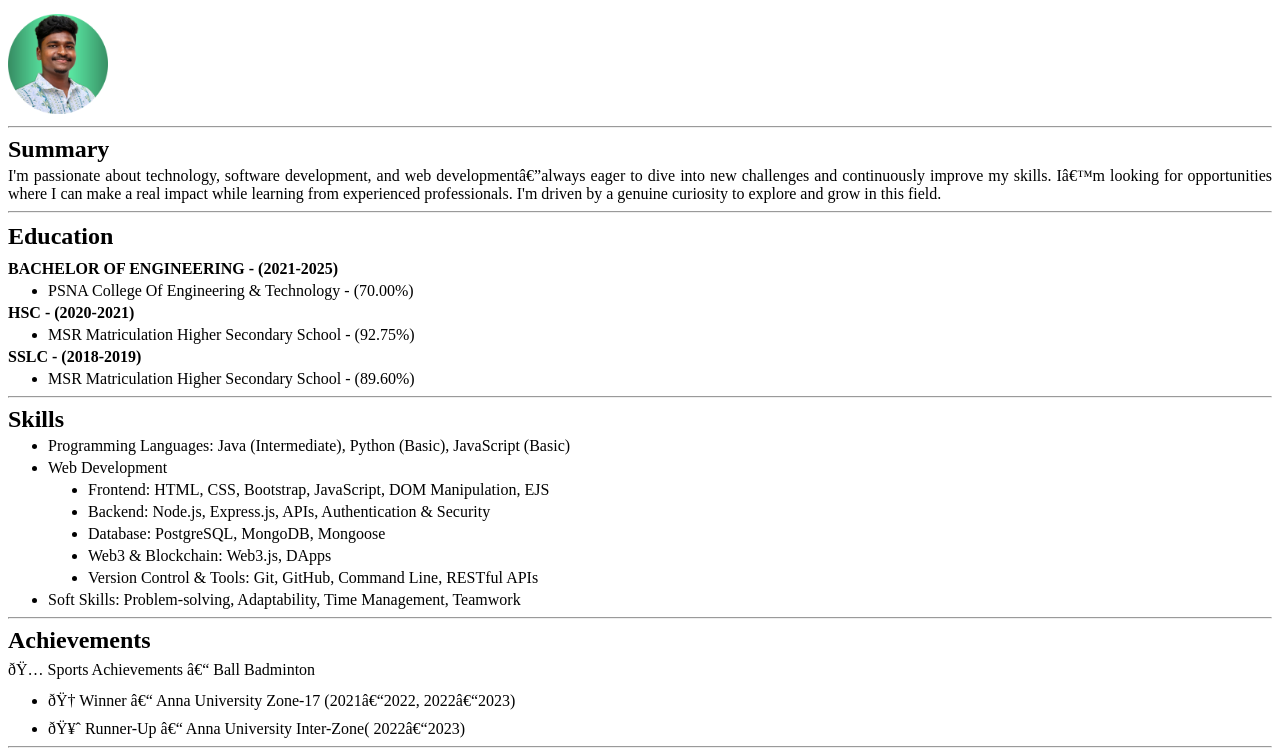
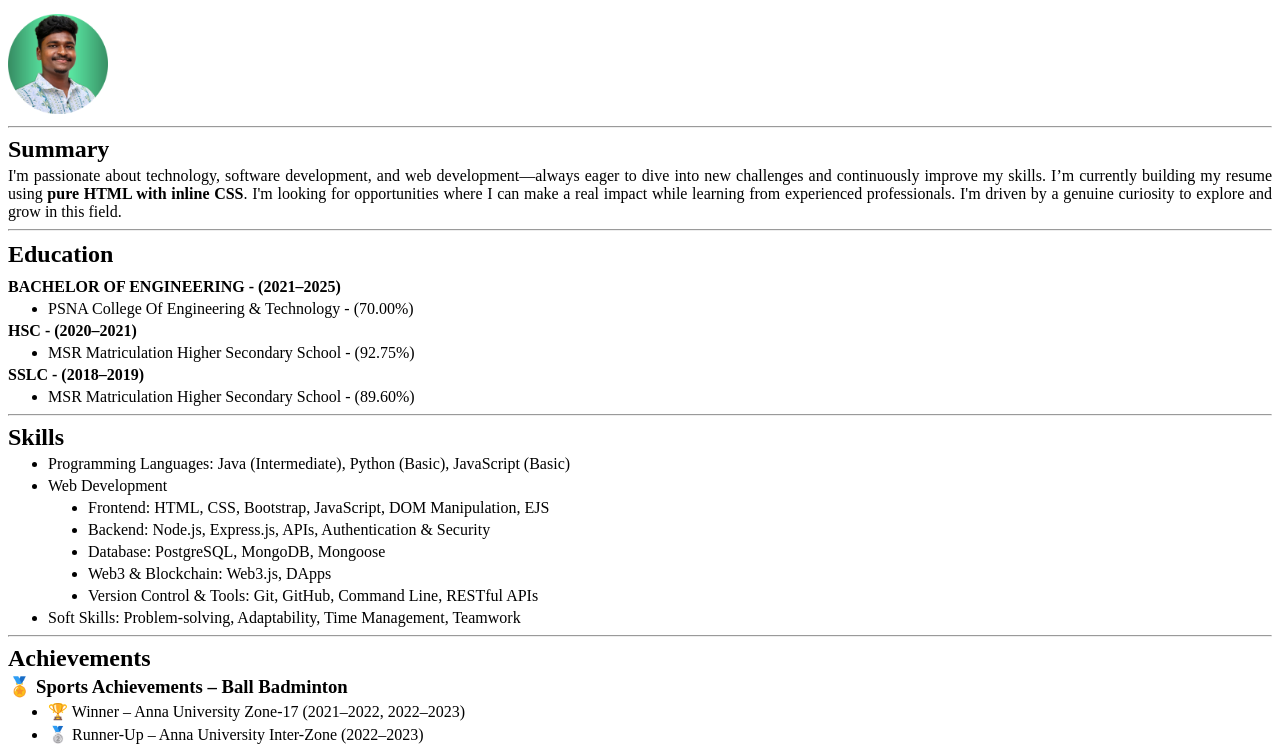
Before and after one commit to Muthukumar-1612/html-resume, a plain HTML site: page index.html in a window 1280 px wide. Shown: the part 61-811 px from the top of the page. Drawn offline with Linux system fonts and the light colour scheme.

Commit message:
index.html

```diff
--- a/index.html
+++ b/index.html
@@ -1,43 +1,42 @@
 <!DOCTYPE html>
 <html lang="en">
 <head>
-        <!-- <meta charset="UTF-8"> -->
+    <meta charset="UTF-8">
     <meta name="viewport" content="width=device-width, initial-scale=1.0">
     <title>Muthukumar's Resume</title>
 </head>
 <body>
+
     <h1>Muthukumar</h1>
-        <img src="./MUTHUKUMAR.png" height="100" style="margin-top: -5px;"/>
+    <img src="./MUTHUKUMAR.png" height="100" style="margin-top: -5px;" alt="Muthukumar's photo" />
     <hr>
+
     <h2 style="margin: 4px 0;">Summary</h2>
-        <p style="text-align: justify; margin-top: 0; margin-bottom: 0; "  >
-            I'm passionate about technology, software development, and web development—always eager to dive into new challenges and continuously improve my skills. I’m looking for opportunities where I can make a real impact while learning from experienced professionals. I'm driven by a genuine curiosity to explore and grow in this field.
+    <p style="text-align: justify; margin-top: 0; margin-bottom: 0;">
+        I'm passionate about technology, software development, and web development—always eager to dive into new challenges and continuously improve my skills. I’m currently building my resume using <strong>pure HTML with inline CSS</strong>. I'm looking for opportunities where I can make a real impact while learning from experienced professionals. I'm driven by a genuine curiosity to explore and grow in this field.
     </p>
-
     <hr>
 
     <h2 style="margin: 10px 0;">Education</h2>
-        <h4 style="margin: 4px 0;">BACHELOR OF ENGINEERING - (2021-2025)</h4>
-        <ul style="margin: 2px 0 ;">
+    <h4 style="margin: 4px 0;">BACHELOR OF ENGINEERING - (2021–2025)</h4>
+    <ul style="margin: 2px 0;">
         <li>PSNA College Of Engineering & Technology - (70.00%)</li>
     </ul>
-        <h4 style="margin: 4px 0;">HSC - (2020-2021)</h4>
-        <ul style="margin: 2px 0 ;">
+    <h4 style="margin: 4px 0;">HSC - (2020–2021)</h4>
+    <ul style="margin: 2px 0;">
         <li>MSR Matriculation Higher Secondary School - (92.75%)</li>
     </ul>
-        <h4 style="margin: 4px 0;">SSLC - (2018-2019)</h4>
+    <h4 style="margin: 4px 0;">SSLC - (2018–2019)</h4>
     <ul style="margin: 4px 0;">
-            <li> MSR Matriculation Higher Secondary School - (89.60%)</li>
+        <li>MSR Matriculation Higher Secondary School - (89.60%)</li>
     </ul>
-
-
     <hr>
 
     <h2 style="margin: 4px 0;">Skills</h2>
     <ul style="margin: 4px 0;">
         <li style="margin: 4px 0;">Programming Languages: Java (Intermediate), Python (Basic), JavaScript (Basic)</li>
         <li style="margin: 4px 0;">Web Development
-                <ul style="list-style: disc;" >
+            <ul style="list-style: disc;">
                 <li style="margin: 4px 0;">Frontend: HTML, CSS, Bootstrap, JavaScript, DOM Manipulation, EJS</li>
                 <li style="margin: 4px 0;">Backend: Node.js, Express.js, APIs, Authentication & Security</li>
                 <li style="margin: 4px 0;">Database: PostgreSQL, MongoDB, Mongoose</li>
@@ -45,19 +44,16 @@
                 <li style="margin: 4px 0;">Version Control & Tools: Git, GitHub, Command Line, RESTful APIs</li>
             </ul>
         </li>
-            <li >Soft Skills: Problem-solving, Adaptability, Time Management, Teamwork</li>
+        <li>Soft Skills: Problem-solving, Adaptability, Time Management, Teamwork</li>
     </ul>
-
     <hr>
 
     <h2 style="margin: 4px 0;">Achievements</h2>
-        <h>🏅 Sports Achievements – Ball Badminton </h3>
+    <h3 style="margin: 4px 0;">🏅 Sports Achievements – Ball Badminton</h3>
     <ul style="margin: 4px 0;">
-            <li style="margin: 4px 0;">🏆  Winner – Anna University Zone-17
-                (2021–2022, 2022–2023)</li>
-            <li>🥈 Runner-Up – Anna University Inter-Zone( 2022–2023)</li>
+        <li style="margin: 4px 0;">🏆 Winner – Anna University Zone-17 (2021–2022, 2022–2023)</li>
+        <li>🥈 Runner-Up – Anna University Inter-Zone (2022–2023)</li>
     </ul>
-
     <hr>
 
     <h2 style="margin: 4px 0;">Certifications</h2>
@@ -67,13 +63,14 @@
         <li style="margin: 4px 0;">Fundamentals of Digital Marketing</li>
         <li style="margin: 4px 0;">Master Flutter Webinar</li>
     </ul>
+    <hr>
 
-        <hr>
     <h2 style="margin: 4px 0;">Other</h2>
     <ul style="margin: 4px 0;">
         <li style="margin: 4px 0;"><a href="./Hobbies.html">🧩 My Hobbies</a></li>
         <li style="margin: 4px 0;"><a href="./contact.html">📞 Contact Me</a></li>
     </ul>
+
     <footer style="text-align: center; margin-top: 20px;">
         <hr>
         <p style="margin: 4px 0;">© 2025 Muthukumar. All rights reserved.</p>
@@ -92,5 +89,6 @@
             📍 Madurai, Tamil Nadu, India
         </p>
     </footer>
+
 </body>
 </html>
```
Lines whose indentation alone changed are shown as unchanged.
